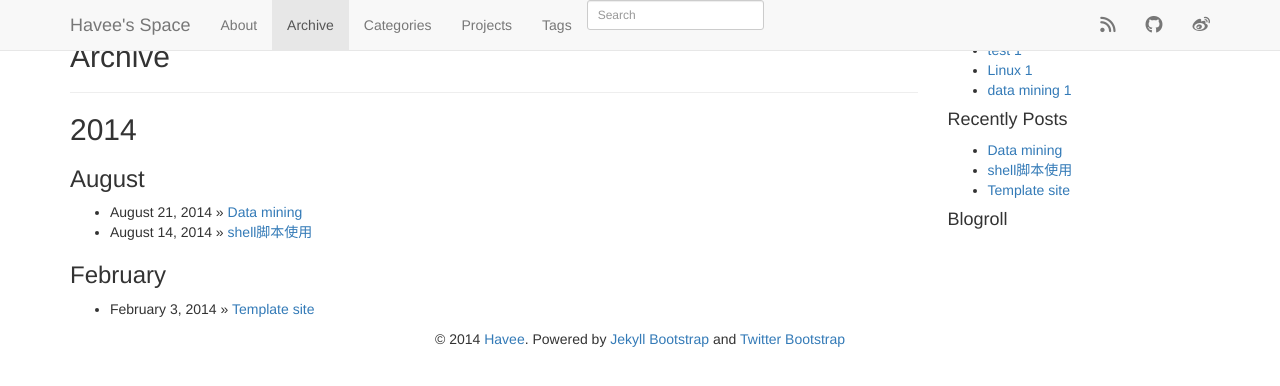
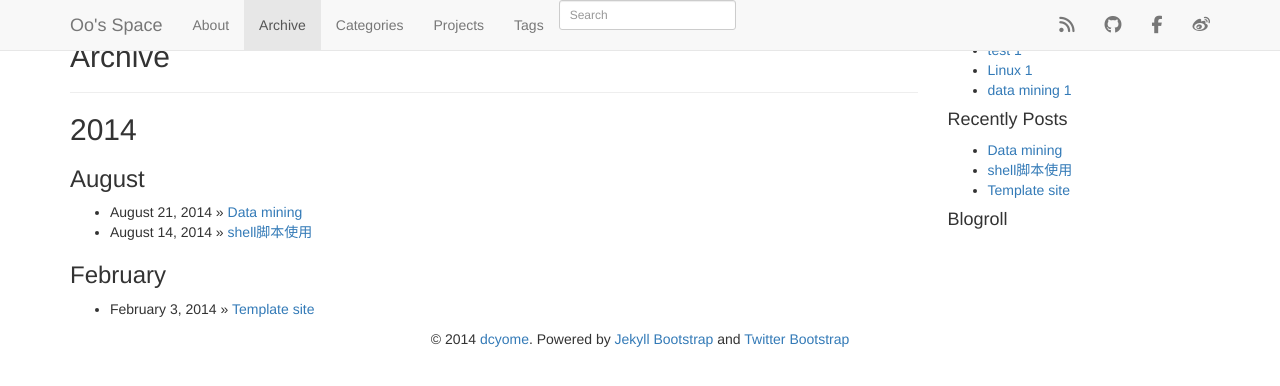
Before and after one commit to anicy/anicy.github.io, a Jekyll site: the page built from archive.html, in a window 1280 px wide. Shown: the top 386 px of the page. Built offline with Jekyll 4.4.1, drawn with Linux system fonts in a browser that asks for light colours; nearby versions of some CDN libraries; library files that are not in the unit come from our copies; Markdown is read by kramdown in place of the engine named in the settings; part of the change alters nothing that is shown.

Commit message:
Update _config.yml

```diff
--- a/_config.yml
+++ b/_config.yml
@@ -1,21 +1,21 @@
 # Site settings
-title: "Havee's Space"
+title: "Oo's Space"
 description: "linux, gentoo, internet, sql, jekyll, BSD, MAC, havee"
-keywords: "Havee Hobbies, Knowledge Records。"
+keywords: "。"
 baseurl: ""
-url: "//havee.me"
+url: "//dcycome.vicp.net"
 highlighter: pygments
 paginate: 5
 author:
-    name: Havee
-    github: Ihavee
+    name: dcyome
+    github: dcycome
     email:
-    gitcafe: Havee
+    gitcafe:
     twitter:
-    facebook:
+    facebook: thinkhm
     googleplus:
-    weibo: Havanna
-qiniudn: //havee.qiniudn.com
+    weibo: SupreDream
+qiniudn: //dycome.qiniudn.com
 atom_path: /atom.xml
 rss_path: /rss.xml
 
@@ -29,7 +29,7 @@ permalink: /:categories/:year-:month/:title.html
 comments:
     provider: duoshuo
     duoshuo:
-        name: havanna
+        name: dcycome
         rcomments:
             num: 10
             avatar: 0
```
